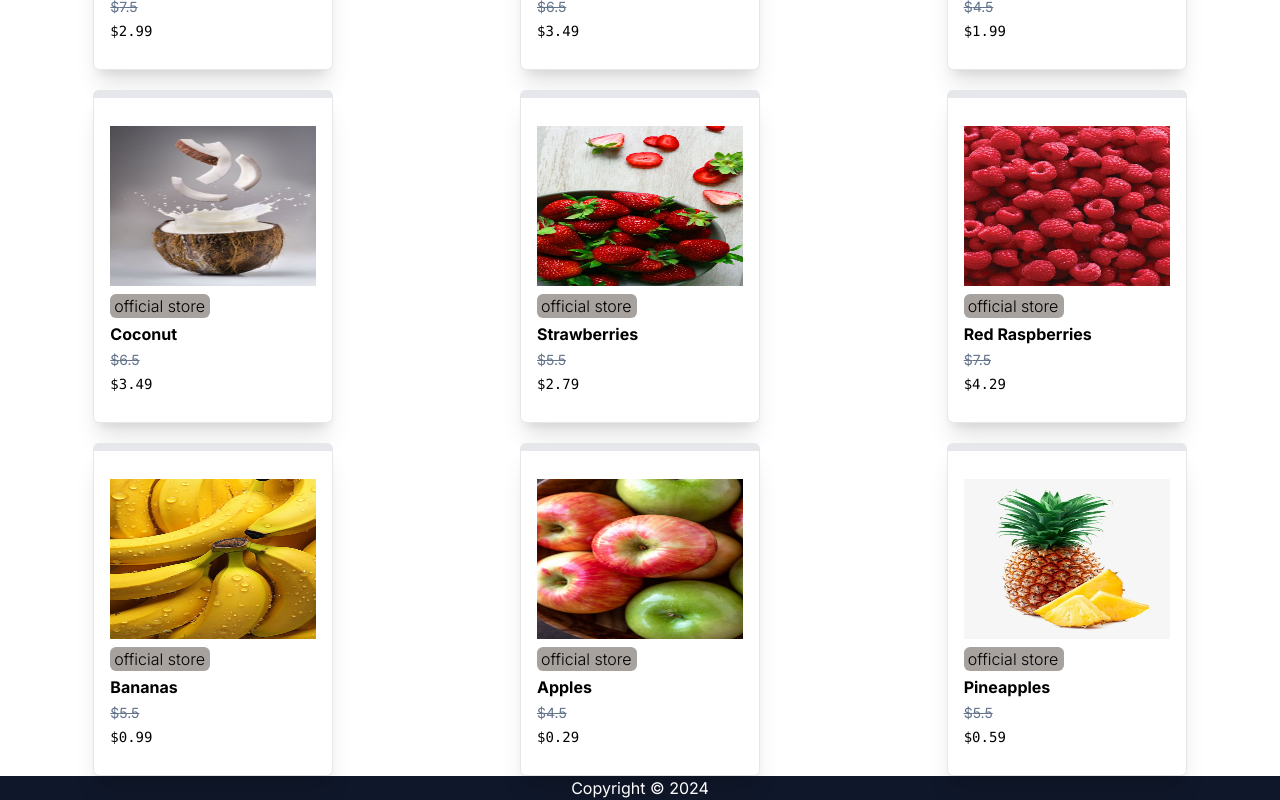
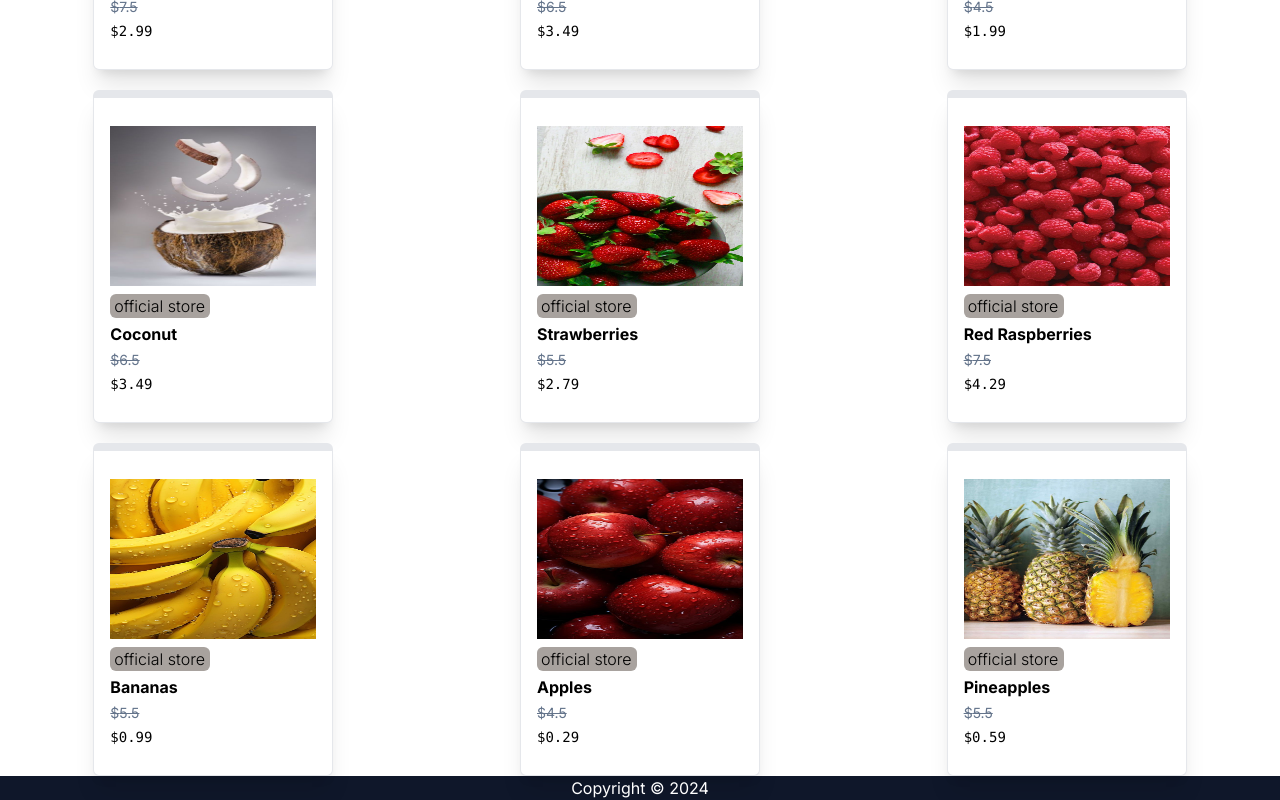
Before and after one commit to Ajmubby/React6b7, a Next.js app: page /fruits in a window 1280 px wide. Shown: the part 1382-2182 px from the top of the page. Built offline with nearby package versions, Linux system fonts and the light colour scheme.

Commit message:
feat: add work

```diff
--- a/src/app/fruits/FruitCart.jsx
+++ b/src/app/fruits/FruitCart.jsx
@@ -72,7 +72,7 @@ export default function FruitCart({fruits}) {
 
             )}
             {index == 16 &&(
-              <Image src={'/Apple.jpeg' } alt='apples' height={300} width={400} className='w-50 h-40 hover:opacity-[0.9]'/>
+              <Image src={'/apples.jpeg' } alt='pples' height={300} width={400} className='w-50 h-40 hover:opacity-[0.9]'/>
 
             )}
             {index == 17 &&(
@@ -84,6 +84,7 @@ export default function FruitCart({fruits}) {
             <h2 className='font-bold capitalize mt-1'>{fruit.name}</h2>
             <p className='text-slate-500 text-sm mt-1 line-through'>${fruit.oldPrice}</p>
             <p className='font-mono text-sm mt-1'>${fruit.price}</p>
+
         </section>
     ))
   return (
```
Also changed, not shown: public/apples.jpeg (added), public/pineapple.jpeg.
